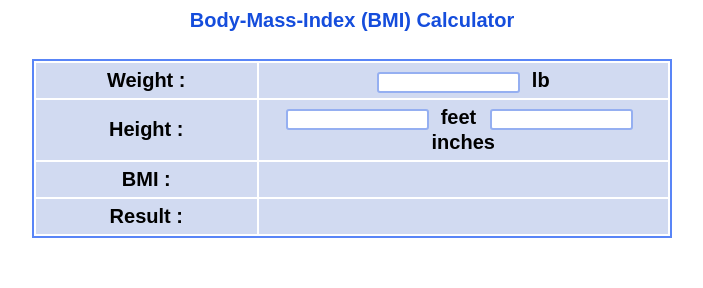
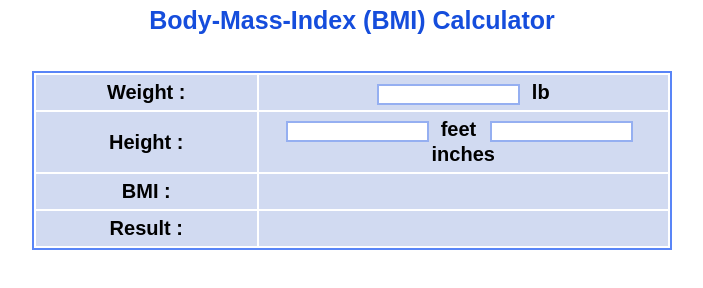
Before and after one commit to snehakale/BMI-Calculator-Knockoutjs, a plain HTML site: page index.html in a window 1280 px wide. Shown: the whole page, without its empty margins (296-999 px from the left). Drawn offline with Linux system fonts and the light colour scheme.

Commit message:
style: Update style.css
Update style.css with few changes for font, margin and borders.

```diff
--- a/css/style.css
+++ b/css/style.css
@@ -19,7 +19,7 @@ main-div {
   text-align: center;
   font-weight: bold;
   font-family: sans-serif;
-  font-size: 20px;
+  font-size: 25px;
   line-height: 25px;
   color: #154DDC;
 }
@@ -28,7 +28,7 @@ main-div {
   width: 50%;
   align-self: center;
   margin: auto;
-  margin-top: 2%;
+  margin-top: 3%;
   padding: auto;
   position: relative;
   border: 2px solid #5985F7;
@@ -55,8 +55,6 @@ main-div {
 
 .table-input-item {
   border: 2px solid #95AFF1;
-  border-radius: 3px;
-  align-content: center;
   padding: 1px;
 }
 
```
